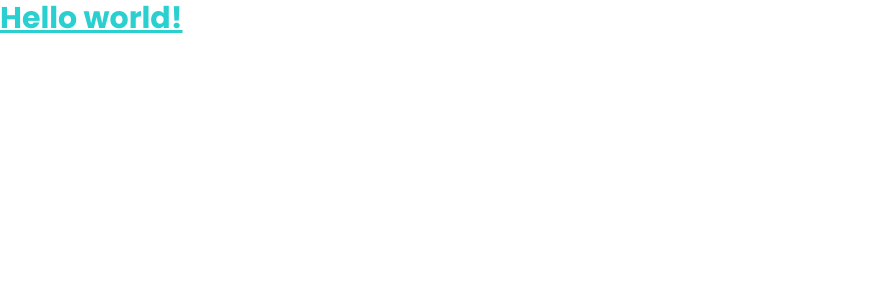
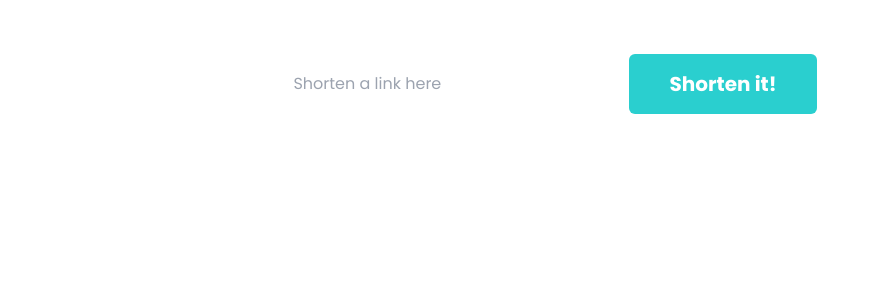
Before and after one commit to sonny-coding/url-shortening-project, a React (Vite) app in the folder client/: page / in a window 1280 px wide. Shown: the top 300 px of the page, without its empty margins (0-880 px from the left). Built offline with nearby package versions, Linux system fonts and the light colour scheme.

Commit message:
style input

```diff
--- a/client/package.json
+++ b/client/package.json
@@ -4,7 +4,7 @@
   "version": "0.0.0",
   "type": "module",
   "scripts": {
-    "dev": "vite",
+    "dev": "vite --host",
     "build": "vite build",
     "lint": "eslint . --ext js,jsx --report-unused-disable-directives --max-warnings 0",
     "preview": "vite preview"
--- a/client/src/App.jsx
+++ b/client/src/App.jsx
@@ -1,7 +1,18 @@
 export default function App() {
+  const handleSubmit = () => {
+    alert("submit");
+  };
   return (
-    <h1 className="text-3xl font-bold underline text-primary-cyan font-poppins">
-      Hello world!
-    </h1>
+    <div className="w-[1110px] h-[168px] flex justify-center items-center font-poppins">
+      <form onSubmit={handleSubmit} action="" className="flex gap-5">
+        <input className="" type="text" placeholder="Shorten a link here" />
+        <button
+          className="px-10 py-4 text-xl font-bold text-white rounded-md bg-primary-cyan"
+          type="submit"
+        >
+          Shorten it!
+        </button>
+      </form>
+    </div>
   );
 }
```
